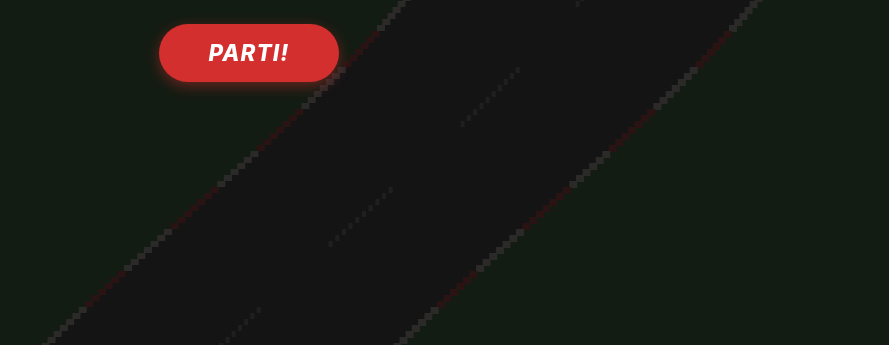
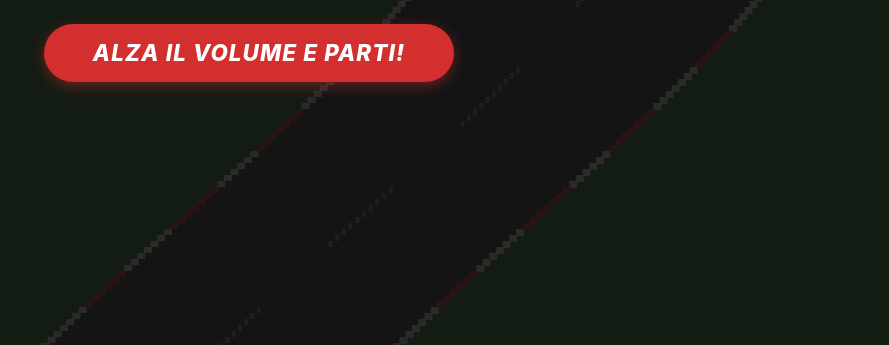
Before and after one commit to Turk162/60sisentono, a plain HTML site: page index.html in a window 1280 px wide. Shown: the part 455-800 px from the top of the page, without its empty margins (391-1280 px from the left). Drawn offline with Linux system fonts and the light colour scheme.

Commit message:
Update index.html
Aggiunto ALZA IL VOLUME

```diff
--- a/index.html
+++ b/index.html
@@ -20,7 +20,7 @@
     <p class="istruzioni">Trascina il dito per sterzare.<br>
       Schiva gli ostacoli: alla terza botta si riparte!<br>
       Le pizze aiutano: ⚡ turbo &middot; ❤️ vita &middot; 🛡️ scudo</p>
-    <button id="btnParti">PARTI!</button>
+    <button id="btnParti">ALZA IL VOLUME E PARTI!</button>
   </div>
 </div>
 
```
